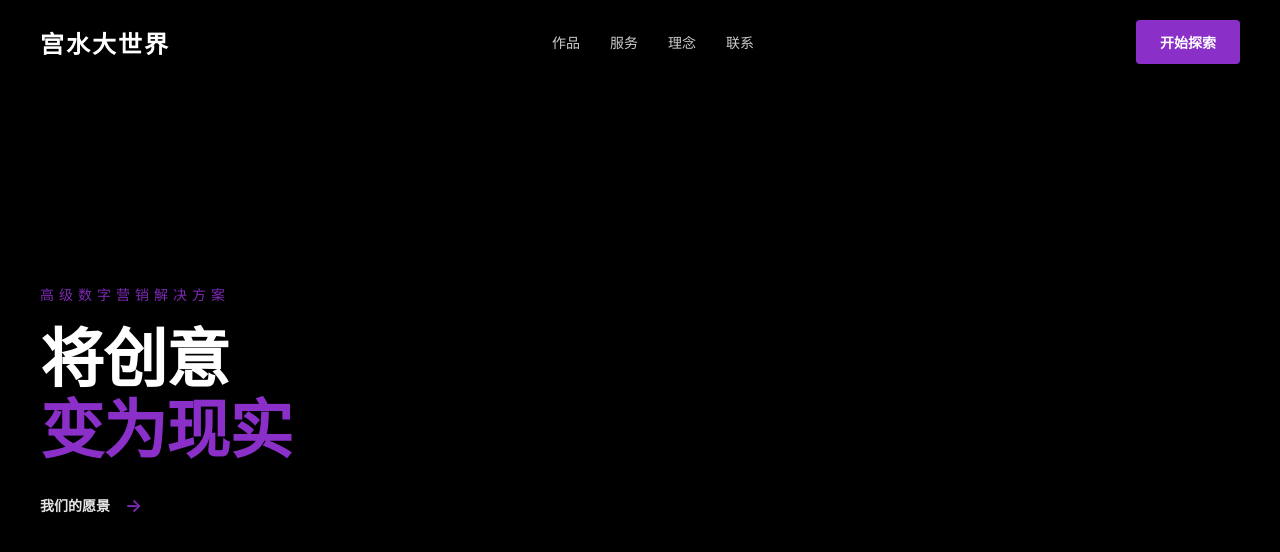
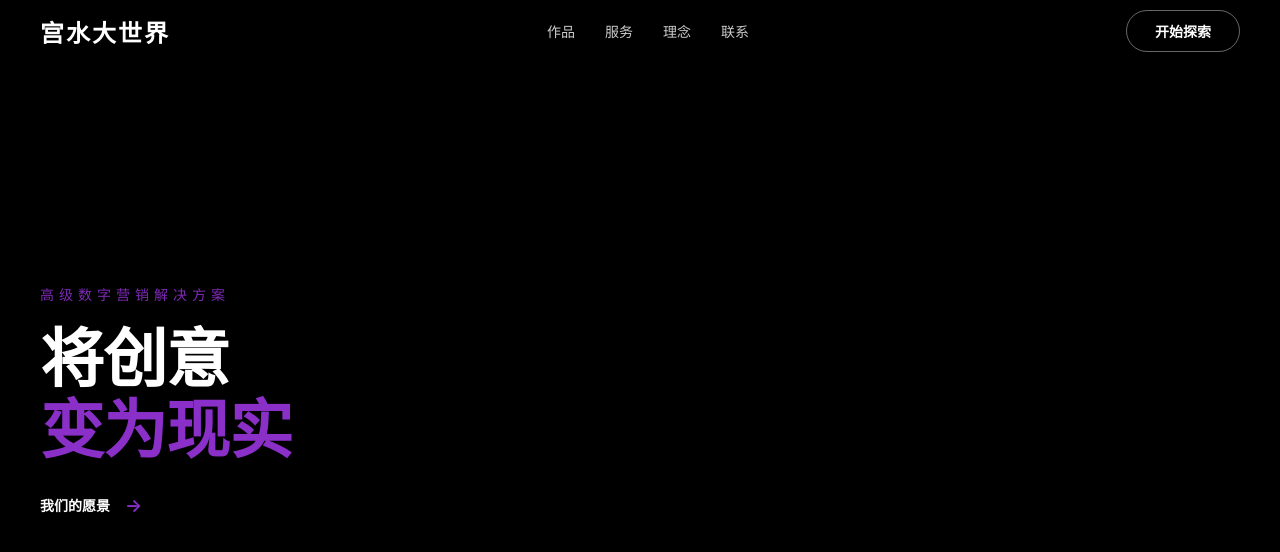
Before and after one commit to GSvegetable/web-dashboard-bot, a Flask app: page / in a window 1280 px wide. Shown: the top 552 px of the page. Run offline with Flask 3, Linux system fonts and the light colour scheme; data comes from the database, SQL or seed files in the repository.

Commit message:
Refactor navbar and button styles in splash.html

```diff
--- a/templates/splash.html
+++ b/templates/splash.html
@@ -14,12 +14,12 @@
             overflow-x: hidden;
         }
 
-        /* 顶部导航栏 */
+        /* 顶部导航栏（顶到最上面，padding 只剩一点呼吸感） */
         .navbar {
             position: fixed;
             top: 0;
             width: 100%;
-            padding: 20px 40px;
+            padding: 10px 40px;
             display: flex;
             justify-content: space-between;
             align-items: center;
@@ -43,17 +43,24 @@
             transition: opacity 0.2s;
         }
         .nav-links a:hover { opacity: 1; }
-        .btn-purple {
-            background: #8b2fc9;
-            padding: 12px 24px;
-            border-radius: 4px;
+
+        /* 透明胶囊按钮 */
+        .btn-capsule {
+            display: inline-block;
+            padding: 10px 28px;
+            border-radius: 999px;
+            background: transparent;
+            border: 1px solid rgba(255, 255, 255, 0.4);
             color: #ffffff;
             font-weight: 600;
             text-decoration: none;
             font-size: 14px;
-            transition: background 0.2s;
+            transition: background 0.2s, border-color 0.2s;
         }
-        .btn-purple:hover { background: #a04ee0; }
+        .btn-capsule:hover {
+            background: rgba(255, 255, 255, 0.1);
+            border-color: rgba(255, 255, 255, 0.7);
+        }
 
         /* 主内容区 */
         .hero {
@@ -77,16 +84,22 @@
             margin-bottom: 20px;
             opacity: 0.9;
         }
+
+        /* 中间大字（加入丝滑入场动画） */
         .hero-title {
             font-size: 64px;
             font-weight: 900;
             line-height: 1.1;
             margin-bottom: 30px;
             letter-spacing: -1px;
+            opacity: 0;
+            transform: translateY(30px);
+            animation: fadeInUp 1.5s cubic-bezier(0.22, 1, 0.36, 1) 0.2s forwards;
         }
         .hero-title span {
             color: #8b2fc9;
         }
+
         .hero-bottom {
             display: flex;
             align-items: center;
@@ -95,6 +108,9 @@
             font-weight: 600;
             color: #ffffff;
             opacity: 0.9;
+            opacity: 0;
+            transform: translateY(30px);
+            animation: fadeInUp 1.5s cubic-bezier(0.22, 1, 0.36, 1) 0.5s forwards;
         }
         .hero-bottom .arrow {
             font-size: 18px;
@@ -108,9 +124,15 @@
             height: 400px;
         }
 
+        /* 丝滑入场动画 */
+        @keyframes fadeInUp {
+            from { opacity: 0; transform: translateY(30px); }
+            to { opacity: 1; transform: translateY(0); }
+        }
+
         /* 响应式 */
         @media (max-width: 768px) {
-            .navbar { padding: 15px 20px; }
+            .navbar { padding: 8px 20px; }
             .nav-links { display: none; }
             .hero { padding: 0 20px; flex-direction: column; justify-content: center; text-align: left; }
             .hero-title { font-size: 40px; }
@@ -119,7 +141,7 @@
     </style>
 </head>
 <body>
-    <!-- 顶部导航 -->
+    <!-- 顶部导航（顶到最上面） -->
     <nav class="navbar">
         <div class="logo">宫水大世界</div>
         <div class="nav-links">
@@ -128,7 +150,7 @@
             <a href="#">理念</a>
             <a href="#">联系</a>
         </div>
-        <a href="/workspace" class="btn-purple">开始探索</a>
+        <a href="/workspace" class="btn-capsule">开始探索</a>
     </nav>
 
     <!-- 主内容 -->
```
